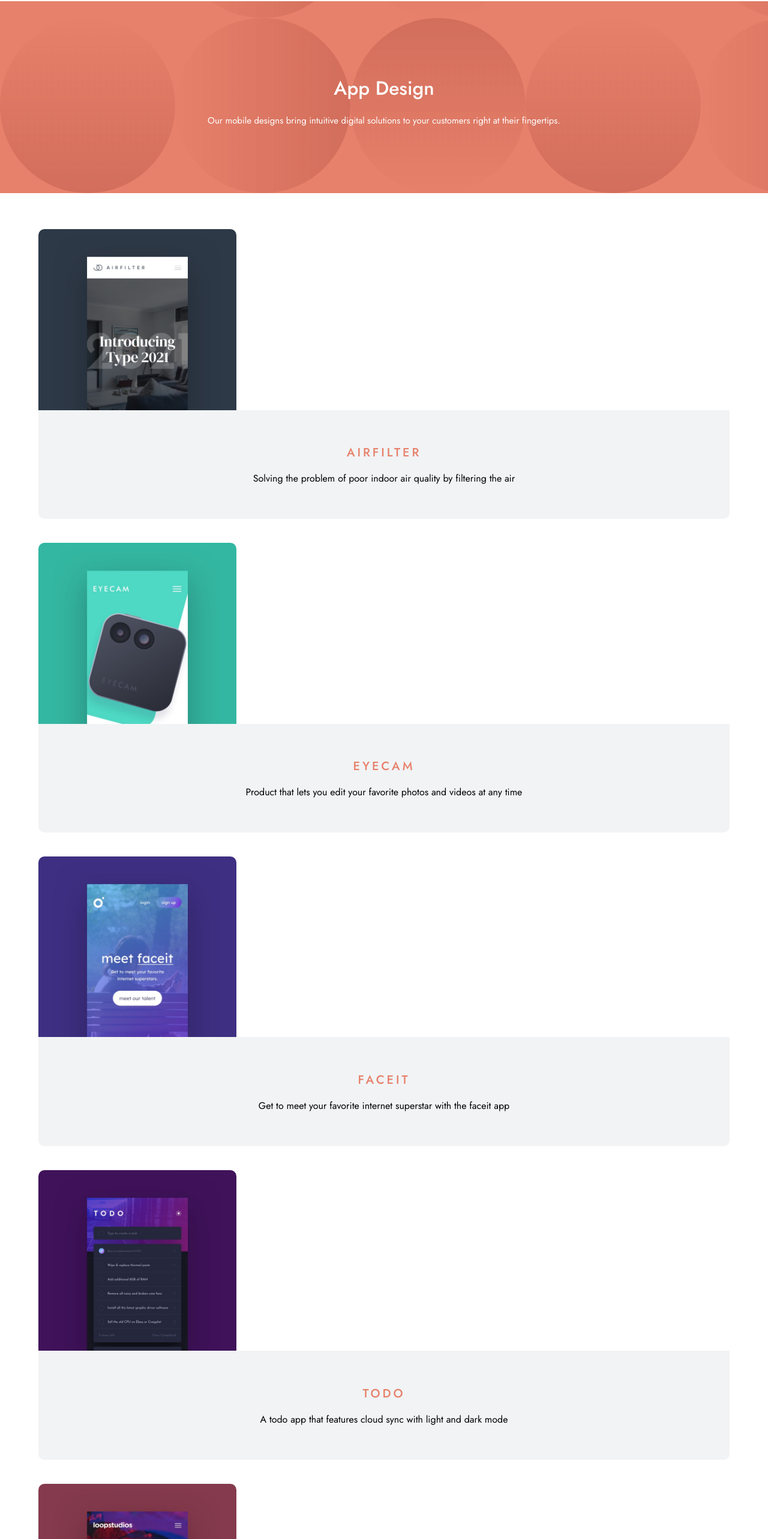
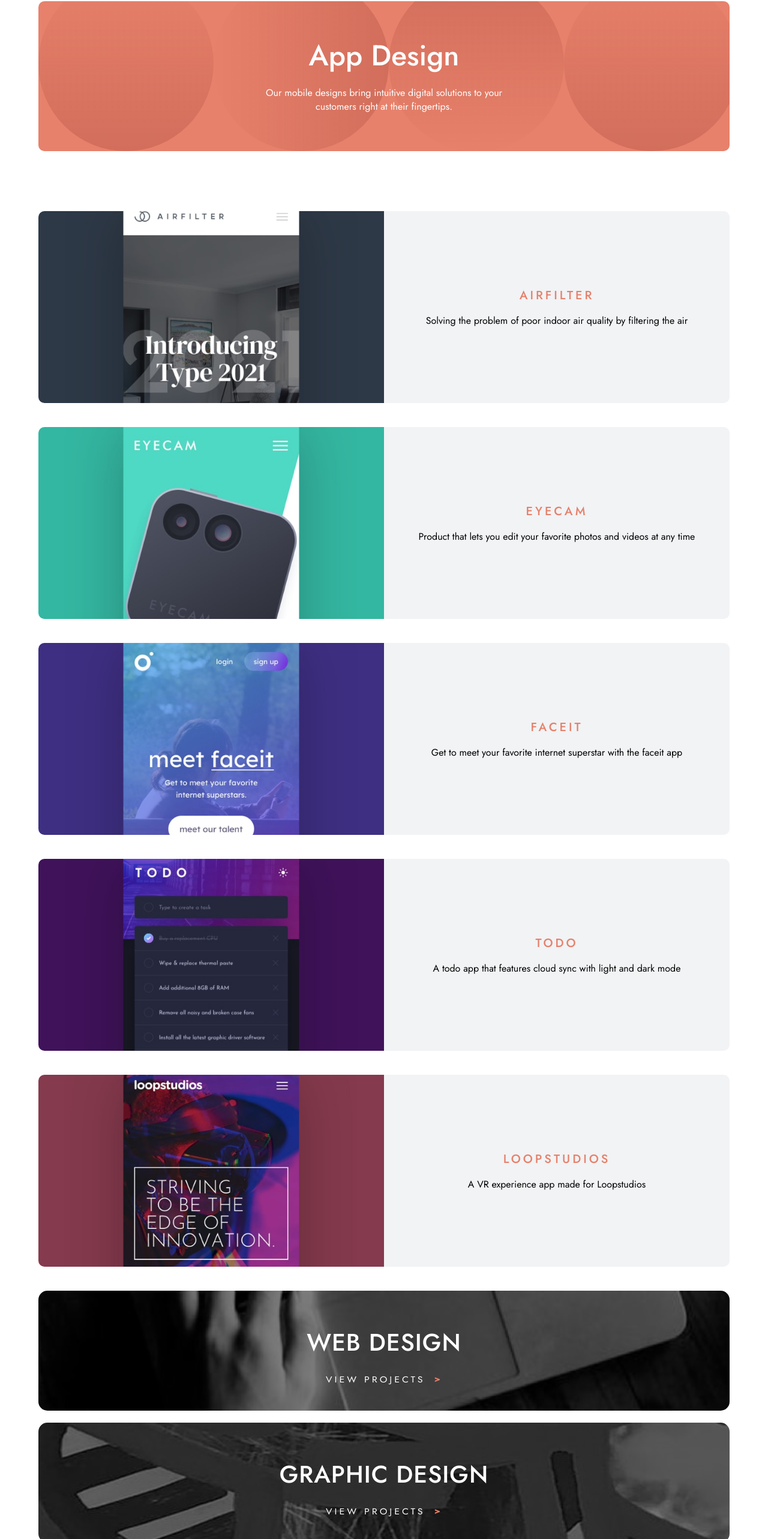
Before and after one commit to DeclanLacey/designo, an Angular app: page /app-design in a window 1280 px wide. Shown: the part 94-2660 px from the top of the page at 60% size. Built offline with nearby package versions, Linux system fonts and the light colour scheme.

Commit message:
Responsive design

```diff
--- a/src/app/contact-link-card/contact-link-card.component.css
+++ b/src/app/contact-link-card/contact-link-card.component.css
@@ -23,12 +23,14 @@
     font-weight: 500;
     line-height: 35px;
     margin-bottom: 0px;
+    max-width: 280px;
 }
 
 .contact-link-card-text {
     font-size: 1.5rem;
     margin-bottom: 35px;
-    max-width: 550px;
+    max-width: 450px;
+
 }
 
 .contact-link-card-link {
@@ -50,3 +52,14 @@
 .active-link {
    display: none;
 }
+
+@media (min-width: 700px) {
+    .contact-link-card-title {
+        font-size: 4rem;
+        margin-bottom: 20px;
+    }
+
+    .contact-link-card-text {
+        font-size: 1.6rem;
+    }
+}
--- a/src/app/design-card/design-card.component.css
+++ b/src/app/design-card/design-card.component.css
@@ -72,3 +72,31 @@
 .active-link {
     display: none
 }
+
+@media (min-width: 700px) {
+
+    .design-cards-container {
+        width: 100%;
+    }
+
+    .design-card-link {
+        height: 200px;
+    }
+
+    .web-design {
+        background-image: url("/home/tablet/image-web-design.jpg");
+    }
+
+    .app-design {
+        background-image: url("/home/tablet/image-app-design.jpg");
+    }
+
+    .graphic-design {
+        background-image: url("/home/tablet/image-graphic-design.jpg");
+    }
+
+    .design-card-title {
+        font-size: 4rem;
+        margin-bottom: 15px;
+    }
+}
--- a/src/app/design-page/design-page.component.css
+++ b/src/app/design-page/design-page.component.css
@@ -21,6 +21,7 @@
 
 .design-page-subtitle {
     font-size: 1.5rem;
+    max-width: 400px;
 }
 
 .design-page-projects-container {
@@ -37,10 +38,12 @@
     text-align: center;
     margin-bottom: 40px;
     width: 90%;
+    max-width: 400px;
 }
 
 .design-page-project-image {
-    width: 330px;
+    width: 100%;
+    object-fit: cover;
     max-height: 320px;
     border-top-right-radius: 10px;
     border-top-left-radius: 10px;
@@ -68,3 +71,62 @@
     font-size: 1.6rem;
 
 }
+
+/* ////////////// media query /////////////// */
+
+@media (min-width: 700px) {
+
+    .design-page {
+        display: flex;
+        flex-direction: column;
+        align-items: center;
+        justify-content: center;
+    }
+
+    .design-card-section {
+        width: 100%;
+    }
+
+    .design-page-title-section {
+        width: 90%;
+        border-radius: 10px;
+        height: 250px;
+        padding-top: 0px;
+        margin-bottom: 100px;
+    }
+    .design-page-project {
+        max-width: initial;
+        flex-direction: row;
+    }
+
+    .design-page-title {
+        font-size: 4.8rem;
+        margin-top: 25px;
+        margin-bottom: 0px;
+    }
+
+    .design-page-subtitle {
+        font-size: 1.6rem;
+    }
+
+    .design-page-project-content {
+        width: 50%;
+        display: flex;
+        flex-direction: column;
+        align-items: center;
+        justify-content: center;
+        border-bottom-right-radius: 10px;
+        border-top-right-radius: 10px;
+        border-bottom-left-radius: 0px;
+    }
+
+    .design-page-project-title {
+        margin-bottom: 0px;
+    }
+
+    .design-page-project-image {
+        width: 50%;
+        border-bottom-left-radius: 10px;
+        border-top-right-radius: 0px;
+    }
+}
--- a/src/app/design-page/design-page.component.html
+++ b/src/app/design-page/design-page.component.html
@@ -16,5 +16,7 @@
         </ng-container>
     </section>
 
-    <app-design-card></app-design-card>
+    <section class="design-card-section">
+        <app-design-card></app-design-card>
+    </section>
 </div>
--- a/src/app/footer/footer.component.css
+++ b/src/app/footer/footer.component.css
@@ -81,3 +81,63 @@
     width: 65%;
     margin-top: 20px;
 }
+
+@media (min-width: 700px) {
+
+    .footer {
+        padding-bottom: 70px;
+    }
+    .footer-content {
+        display: grid;
+        height: 200px;
+        grid-template-rows: 1fr 1fr 1fr;
+        grid-template-columns: 1fr 1fr 1fr;
+        grid-template-areas:
+        "logo    nav     nav   "
+        "line    line    line  "
+        "address contact social"
+        ;
+    }
+
+    .footer-logo {
+        grid-area: logo;
+    }
+
+    .footer-page-links {
+        grid-area: nav;
+        flex-direction: row;
+        justify-content: flex-end;
+        align-items: center;
+        height: 100%;
+        margin-bottom: 20px;
+    }
+
+    .line-break {
+        grid-area: line;
+        width: 100%;
+    }
+
+    .footer-hq-address {
+        grid-area: address;
+        text-align: left;
+        align-items: flex-start;
+        margin-top: 40px;
+    }
+
+    .footer-contact {
+        grid-area: contact;
+        text-align: left;
+        align-items: flex-start;
+        margin-top: 40px;
+    }
+
+    .footer-social-links {
+        grid-area: social;
+        width: 100%;
+        justify-content: flex-end;
+        align-items: flex-end;
+        height: 100%;
+        gap: 15px;
+        margin-bottom: 20px;
+    }
+}
--- a/src/app/header/header.component.html
+++ b/src/app/header/header.component.html
@@ -19,7 +19,7 @@
         <nav class="burger-navbar">
             <a (click)="closeBurgerMenu()" class="burger-link" routerLink="/about">our company</a>
             <a (click)="closeBurgerMenu()" class="burger-link" routerLink="/locations">locations</a>
-            <a (click)="closeBurgerMenu()" class="burger-link" routerLink="/contact">contact</a>
+            <a (click)="closeBurgerMenu( )" class="burger-link" routerLink="/contact">contact</a>
         </nav>
     </aside>
 </header>
--- a/src/app/home-page/home-page.component.css
+++ b/src/app/home-page/home-page.component.css
@@ -8,6 +8,7 @@
     align-items: center;
     justify-content: flex-start;
     position: relative;
+    background-repeat: no-repeat;
     color: var(--white);
     padding-left: 22px;
     padding-right: 22px;
@@ -73,3 +74,40 @@
     margin-top: 110px;
     margin-bottom: 0px;
 }
+
+/* /////////////////// media query ////////////////// */
+
+
+
+@media (min-width: 700px) {
+
+    .home-page {
+        display: flex;
+        flex-direction: column;
+        align-items: center;
+        justify-content: center;
+    }
+
+    .home-page-hero {
+        height: 840px;
+        width: 90%;
+        border-radius: 10px;
+    }
+    .home-page-hero-title {
+        font-size: 4.8rem;
+        line-height: 50px;
+        margin-top: 60px;
+    }
+
+    .home-page-hero-text {
+        font-size: 1.6rem;
+    }
+
+    .home-page-hero-img {
+        height: 390px;
+    }
+
+    .home-page-design-links {
+        width: 100%;
+    }
+}
--- a/src/app/home-page/home-page.component.html
+++ b/src/app/home-page/home-page.component.html
@@ -1,3 +1,4 @@
+<div class="home-page">
     <section class="home-page-hero">
         <h1 class="home-page-hero-title">Award-winning custom designs and digital branding solutions</h1>
         <p class="home-page-hero-text">With over 10 years in the industry, we are experienced in creating fully responsive websites, app design, and engaging brand experiences. Find out more about our services.</p>
@@ -14,3 +15,5 @@
     <section class="home-page-values">
         <app-value-card></app-value-card>
     </section>
+
+</div>
--- a/src/app/value-card/value-card.component.css
+++ b/src/app/value-card/value-card.component.css
@@ -25,7 +25,7 @@
 }
 
 .value-card-img-container {
-    width: 200px;
+    min-width: 200px;
     position: relative;
 }
 
@@ -42,3 +42,23 @@
 .circle-top {
     transform: rotate(90deg);
 }
+
+/* //////////////// media query /////////////////// */
+
+@media (min-width: 700px) {
+    .value-card {
+        flex-direction: row;
+        text-align: left;
+        justify-content: center;
+        align-items: center;
+        gap: 40px;
+    }
+
+    .value-card-title {
+        margin-bottom: 5px;
+    }
+
+    .value-card-text {
+        line-height: 25px;
+    }
+}
```
Lines whose indentation alone changed are shown as unchanged.
